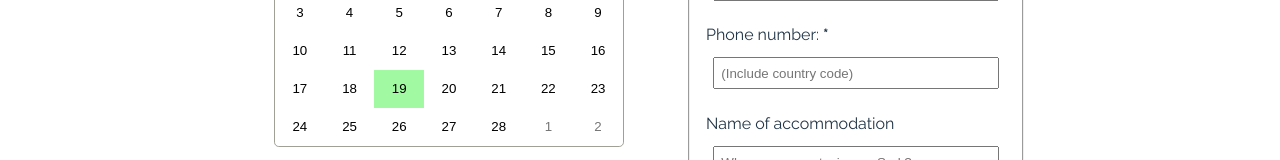
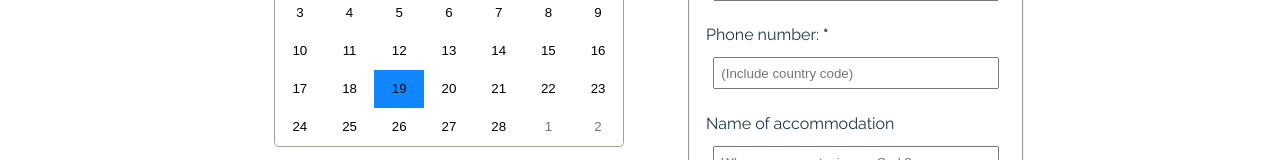
Before and after one commit to MorganGuille/sark-boat-trips, a React (Vite) app in the folder client/: page / in a window 1280 px wide. Shown: the part 5169-5329 px from the top of the page. Built offline with nearby package versions, Linux system fonts and the light colour scheme; no server answers.

Commit message:
active calendar tile stays selected

```diff
--- a/client/src/components/myCalendar.jsx
+++ b/client/src/components/myCalendar.jsx
@@ -7,6 +7,7 @@ import '../css/myCalendar.css';
 function MyCalendar({ setSelectedDate }) {
     const [date, setDate] = useState(new Date());
     const [availability, setAvailability] = useState({});
+
 
     useEffect(() => {
         fetchMonthAvailability(date);
@@ -77,13 +78,15 @@ function MyCalendar({ setSelectedDate }) {
         return null;
     };
 
+
     return (
         <section className="calendar">
             <Calendar
                 onActiveStartDateChange={({ activeStartDate }) => onChange(activeStartDate)}
                 onChange={onChange}
+
+                value={date}
                 tileClassName={setTileClassName}
-                value={date}
                 showNeighboringMonth={true}
                 maxDetail="month"
                 minDetail="year"
--- a/client/src/css/myCalendar.css
+++ b/client/src/css/myCalendar.css
@@ -140,10 +140,7 @@
     background: #a9d4ff;
 }
 
-.react-calendar__tile--active {
-    background: #1087ff;
 
-}
 
 .react-calendar__tile--active:enabled:hover,
 .react-calendar__tile--active:enabled:focus {
@@ -202,6 +199,11 @@ abbr[title] {
     background: #a1f9a1;
 }
 
+.react-calendar__tile--active {
+    background: #1087ff;
+
+}
+
 /* HTML: <div class="loader"></div> */
 .loader {
     font-weight: 300;
```
